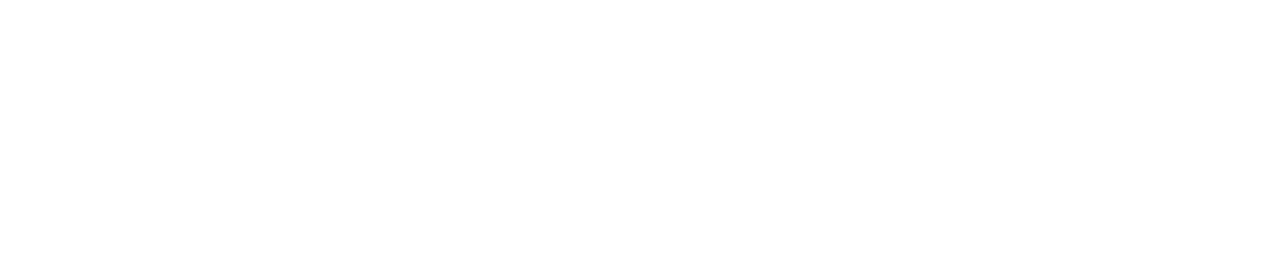
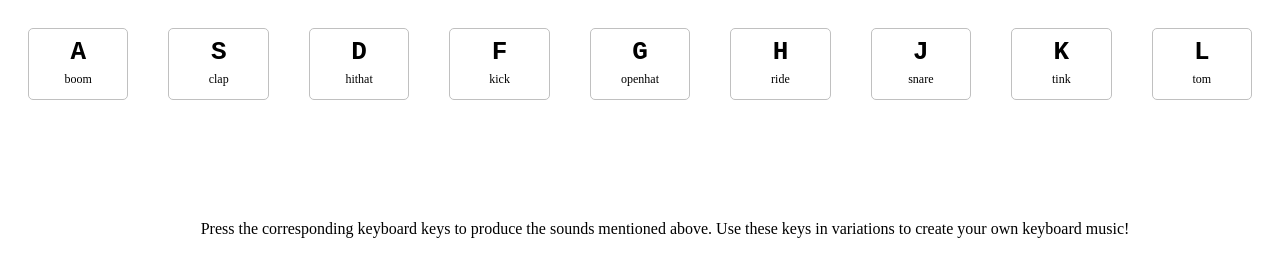
Before and after one commit to valangar/generic, a plain HTML site: page js_drum_kit/index.html in a window 1280 px wide. Drawn offline with Linux system fonts and the light colour scheme.

Commit message:
comment.txt

```diff
--- a/js_drum_kit/index.html
+++ b/js_drum_kit/index.html
@@ -6,9 +6,58 @@
 		<link rel="stylesheet" href="styles.css">
 	</head>
 	<body>
-		<div></div>
+		<div class="keys">
+			<div data-key="65" class = "key">
+				<kbd>A</kbd>
+				<span>boom</span>
+			</div>
+			<div data-key="83" class = "key">
+				<kbd>S</kbd>
+				<span>clap</span>
+			</div>
+			<div data-key="68" class = "key">
+				<kbd>D</kbd>
+				<span>hithat</span>
+			</div>
+			<div data-key="70" class = "key">
+				<kbd>F</kbd>
+				<span>kick</span>
+			</div>
+			<div data-key="71" class = "key">
+				<kbd>G</kbd>
+				<span>openhat</span>
+			</div>
+			<div data-key="72" class = "key">
+				<kbd>H</kbd>
+				<span>ride</span>
+			</div>
+			<div data-key="74" class = "key">
+				<kbd>J</kbd>
+				<span>snare</span>
+			</div>
+			<div data-key="75" class = "key">
+				<kbd>K</kbd>
+				<span>tink</span>
+			</div>
+			<div data-key="76" class = "key">
+				<kbd>L</kbd>
+				<span>tom</span>
+			</div>
+		</div>
+		<div class = "tutorial">
+			<div class = "my-logo"></div>
+			<div class = "note">Press the corresponding keyboard keys to produce the sounds mentioned above. Use these keys in variations to create your own keyboard music!</div>
+		</div>
 
-		<audio ></audio>
+		<audio data-key="65" src="sounds/boom.wav"></audio>
+		<audio data-key="83" src="sounds/clap.wav"></audio>
+		<audio data-key="68" src="sounds/hithat.wav"></audio>
+		<audio data-key="70" src="sounds/kick.wav"></audio>
+		<audio data-key="71" src="sounds/openhat.wav"></audio>
+		<audio data-key="72" src="sounds/ride.wav"></audio>
+		<audio data-key="74" src="sounds/snare.wav"></audio>
+		<audio data-key="75" src="sounds/tink.wav"></audio>
+		<audio data-key="76" src="sounds/tom.wav"></audio>
 
 		<script src="script.js"></script>
 	</body>
--- a/js_drum_kit/styles.css
+++ b/js_drum_kit/styles.css
@@ -1 +1,47 @@
 //Styles included into the index page
+body {
+	font-size: 12px;
+	display: flex;
+	flex-direction: column;
+	font-family: Calibri(bold);
+	background-color: #333;
+	color: #fff;
+}
+kbd {
+	font-weight: bold;
+}
+span {
+	font-size: 12px;
+	padding: 5px;
+}
+.keys {
+	display: flex;
+    justify-content: center;
+}
+.key {
+	width: 100px;
+    height: 50px;
+	display: flex;
+    flex-direction: column;
+    justify-content: center;
+    font-size: 26px;
+    padding: 10px;
+    margin: 20px;
+    border: 1px solid silver;
+    border-radius: 5px;
+    text-align: center;
+}
+.tutorial {
+	display: flex;
+    justify-content: center;
+    text-align: center;
+    margin-top: 100px;
+}
+.my-logo {
+	width: 50px;
+	height: 50px;
+	background-image: url('my-logo.png') bottom center;
+}
+.note {
+
+}
```
Also changed, not shown: js_drum_kit/bg_image.jpg (added), 1 other file.
